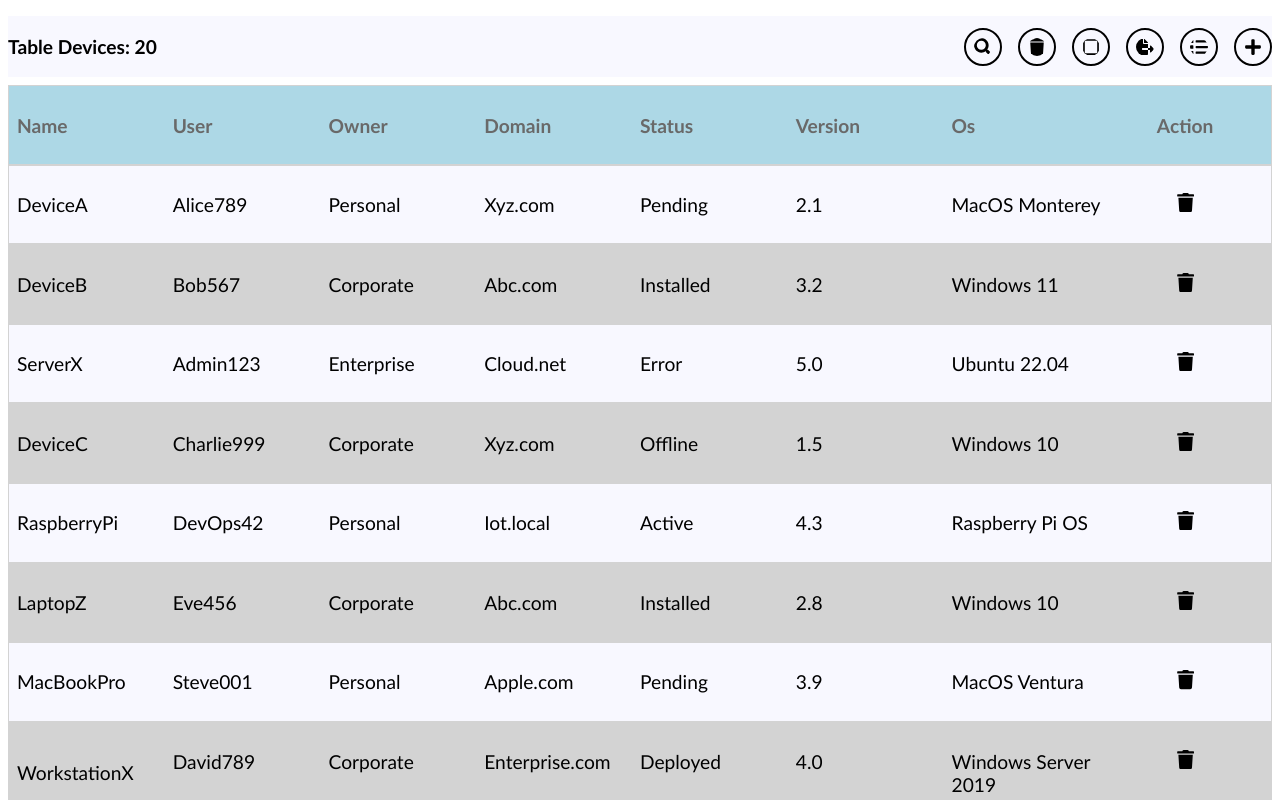
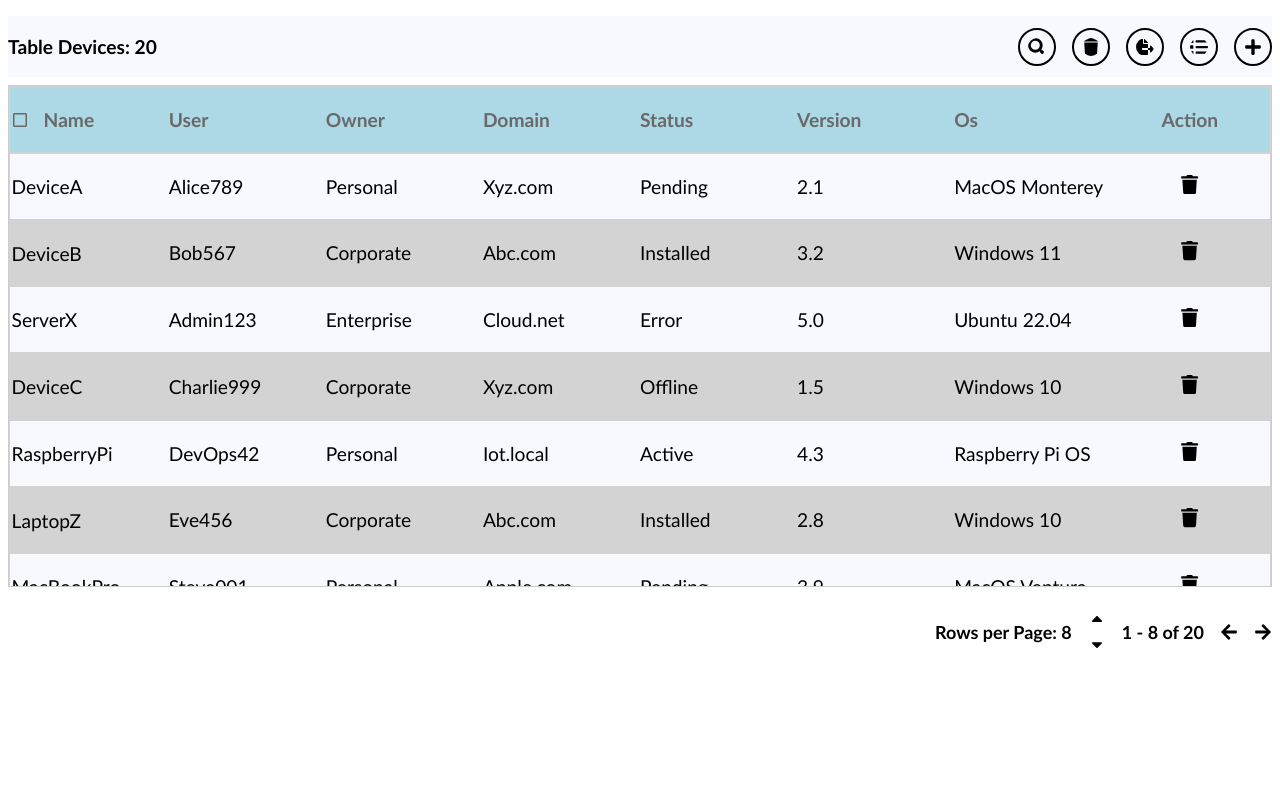
Before and after one commit to SaiCharanUvaraj/Table-UI, a React (Vite) app: page / in a window 1280 px wide. Shown: the top 800 px of the page. Built offline with nearby package versions, Linux system fonts and the light colour scheme.

Commit message:
corrected errors

```diff
--- a/src/App.css
+++ b/src/App.css
@@ -2,9 +2,13 @@
 {
     display: flex;
     flex-direction: column;
-    margin-top:0.5rem;
+    margin-top: 0.5rem;
     background-color: ghostwhite;
+    max-height: 500px;
+    overflow-y: auto;
+    border: 1px solid #ccc;
 }
+
 .navbar
 {
     display: flex;
@@ -34,7 +38,7 @@
     display: grid;
     grid-template-columns: 1fr 1fr 1fr 1fr 1fr 1fr 1fr 1fr;
     background-color: gainsboro;
-    padding:0.5rem;
+    padding:0.1rem;
     border: 1px lightgrey solid;
 }
 .text
@@ -56,14 +60,14 @@
 {
     margin:0.5rem;
     cursor: pointer;
-    padding: 0.5rem;
+    padding: 0.1rem;
     font-weight: 500;
-    font-size: medium;
-    width:10rem;
-    height: 2rem;
+    font-size:smaller;
+    width:7rem;
+    height: 1.5rem;
     border-radius: 0.5rem;
     border: 1px black solid;
-    font-weight: 600;
+    text-align: center;
 }
 
 .formPart
--- a/src/App.jsx
+++ b/src/App.jsx
@@ -19,6 +19,7 @@ export const App = () => {
   const [page, setPage] = useState({ start: 0, end: 1 });
   const [sortConfig, setSortConfig] = useState({ key: null, direction: 'asc' });
   const [selectedColumns,setSelectedColumns]=useState(Object.keys(info[0]));
+  const [pageRows,setPageRows]=useState(8);
 
   /* sorting functionalities.... */
   const handleSort = (key) => {
@@ -40,7 +41,7 @@ export const App = () => {
 
   /* Paging functionalities... */
   const pageRanges = [];
-  for (let i = 0; i <= info.length; i += 10)
+  for (let i = 0; i <= info.length; i += pageRows)
     pageRanges.push(i);
   if (pageRanges[pageRanges.length - 1] !== info.length)
     pageRanges.push(info.length);
@@ -54,6 +55,17 @@ export const App = () => {
     if (page.start === 0) return;
     setPage({ start: page.start - 1, end: page.end - 1 });
   };
+
+  const incPageRows =() =>{
+    if(pageRows===15)
+      return;
+    setPageRows(pageRows+1);
+  }
+  const decPageRows =() =>{
+    if(pageRows===5)
+      return;
+    setPageRows(pageRows-1);
+  }
 
   const pagedData = sortedData.slice(pageRanges[page.start], pageRanges[page.end]);
 
@@ -94,23 +106,34 @@ export const App = () => {
     setMultiSelect(false);
   };
 
+  const handleActionDelete =(key)=>{
+    alert("The item will be deleted!");
+    setInfo(indexedData.filter(item => item.index!==key));
+  }
+
   /*column choosing funtionalities... */
   const columns=Object.keys(info[0]);
 
   return (
     <div>
-      <Navbar select={select} setSelect={setSelect} info={info} setMultiSelect={setMultiSelect} handleDelete={handleDelete} multiSelect={multiSelect} columns={columns} selectedColumns={selectedColumns} setSelectedColumns={setSelectedColumns} setInfo={setInfo} />
+      <Navbar select={select} setSelect={setSelect} info={info} handleDelete={handleDelete} columns={columns} selectedColumns={selectedColumns} setSelectedColumns={setSelectedColumns} setInfo={setInfo} />
       <div className='table'>
         <div className='row' style={{ backgroundColor: "lightblue" }}>
           {selectedColumns.map((key) => (
-            <div key={key} className='column' style={{ cursor: "pointer" }}>
-              <div style={{ display: "flex", gap: "0.5rem", justifyContent: "flex-start", alignItems: "center" }} className="sortable-header" onClick={() => handleSort(key)}>
-                <p className='header'>{capitalize(key)}</p>
+            <div key={key} className='column'>
+              <div style={{ display: "flex", gap: "0.5rem", justifyContent: "flex-start", alignItems: "center" }} className="sortable-header">
+                {key===columns[0]?
+                  <div style={{display:"flex",alignItems:"center", gap: "1rem"}}>
+                    <FaRegSquare style={{ cursor: "pointer" }} color='dimgray' onClick={()=>setMultiSelect(!multiSelect)}/>
+                    <p className='header' onClick={() => handleSort(key)} style={{ cursor: "pointer" }}>{capitalize(key)}</p>
+                  </div>
+                  :
+                  <p className='header' onClick={() => handleSort(key)} style={{ cursor: "pointer" }}>{capitalize(key)}</p>}
                 {sortConfig.key === key ? (sortConfig.direction === 'asc' ? <button style={{ cursor: "pointer" }}>sort-desc</button> : <button style={{ cursor: "pointer" }}>sort-asc</button>):""}
                 {sortConfig.key === key ? ( sortConfig.direction === 'asc' ? <FaSortUp /> : <FaSortDown /> ) : ( <FaSort className='sort-icon' /> )}
               </div>
               {select &&
-                <input type="text" placeholder={`Search ${capitalize(key)}`} value={searchValues[key]} onChange={(e) => handleSearchChange(e, key)} style={{width:"80%",height:"1.5rem"}}/>
+                <input type="text" placeholder={`Search ${capitalize(key)}`} value={searchValues[key]} onChange={(e) => handleSearchChange(e, key)} style={{width:"80%",height:"1.5rem",marginBottom:"0.5rem"}}/>
               }
             </div>
           ))}
@@ -123,10 +146,10 @@ export const App = () => {
           onClick={()=>setSortConfig({ key: null, direction: 'asc' })}>
             <p className='text' style={{ display: "flex", alignItems: "center", gap: "1rem" }}>
               {multiSelect && !selectedItems.includes(item.index) &&
-                <FaRegSquare color="blue" onClick={() => handleChoose(item.index)} />
+                <FaRegSquare color="blue" onClick={() => handleChoose(item.index)} style={{ cursor: "pointer" }}/>
               }
               {multiSelect && selectedItems.includes(item.index) &&
-                <FaCheckSquare color="blue" onClick={() => handleRemoveChoose(item.index)} />
+                <FaCheckSquare color="blue" onClick={() => handleRemoveChoose(item.index)} style={{ cursor: "pointer" }}/>
               }
               {capitalize(item.name)}
             </p>
@@ -134,15 +157,20 @@ export const App = () => {
               <p key={key} className='text'>{capitalize(item[key])}</p>))
             }
 
-            <p className='text' style={{textAlign:"center"}}><FaTrash /></p>
+            <p className='text' style={{textAlign:"center"}}><FaTrash onClick={()=>handleActionDelete(item.index)} style={{ cursor: "pointer" }}/></p>
           </div>
         ))}
-        <div className='paging'>
-          <p className='bold-large'>{pageRanges[page.start] + 1} - {pageRanges[page.end]} of {info.length}</p>
-          <div className='bold-large' style={{ display: "flex", gap: "1rem" }}>
-            <FaArrowLeft onClick={handlePrevPageChange} />
-            <FaArrowRight onClick={handleNextPageChange} />
-          </div>
+      </div>
+      <div className='paging'>
+        <p className='bold-large'>Rows per Page: {pageRows}</p>
+        <div style={{display:"grid"}} className='bold-large'>
+          <FaSortUp onClick={incPageRows} style={{ cursor: "pointer" }} />
+          <FaSortDown onClick={decPageRows} style={{ cursor: "pointer" }} />
+        </div>
+        <p className='bold-large'>{pageRanges[page.start] + 1} - {pageRanges[page.end]} of {info.length}</p>
+        <div className='bold-large' style={{ display: "flex", gap: "1rem" }}>
+          <FaArrowLeft onClick={handlePrevPageChange} style={{ cursor: "pointer" }} />
+          <FaArrowRight onClick={handleNextPageChange} style={{ cursor: "pointer" }} />
         </div>
       </div>
     </div>
--- a/src/Navbar.jsx
+++ b/src/Navbar.jsx
@@ -3,11 +3,12 @@ import { FaFileExport, FaRegSquare, FaTrash, FaSearch, FaPlus, FaList, FaCheckSq
 import Form from './Form';
 import exportFile from "./ExportFile.js";
 
-const Navbar = ({ setSelect, select, info, setMultiSelect, handleDelete, multiSelect, columns, selectedColumns,setSelectedColumns, setInfo}) => {
+const Navbar = ({ setSelect, select, info, handleDelete, columns, selectedColumns,setSelectedColumns, setInfo}) => {
   const dropdownStyle = {
     position: "absolute",
     top: "50px",
     right: "10px",
+    width: "300px",
     background: "#fff",
     boxShadow: "0px 4px 6px rgba(0, 0, 0, 0.1)",
     borderRadius: "8px",
@@ -17,21 +18,38 @@ const Navbar = ({ setSelect, select, info, setMultiSelect, handleDelete, multiSe
 
   const [colDropdown, setColDropdown] = useState(false);
   const [addDropdown, setAddDropdown] = useState(false);
+  const [wantedColumns,setWantedColumns]=useState([])
   const dropdownRef = useRef(null);
 
   function capitalize(str) {
     return str ? str.charAt(0).toUpperCase() + str.slice(1) : "";
   }
 
-  const removeColumns=(item) =>{
+  const selectColumns=(item) =>{
     if(item===columns[0])
       return
-    const newColumns=selectedColumns.filter((x)=>item!=x);
-    setSelectedColumns(newColumns);
+    const cols=[...wantedColumns,item]
+    setWantedColumns(cols);
   }
-  const addColumns=(item) =>{
-    const newColumns=[...selectedColumns,item];
-    setSelectedColumns(newColumns);
+
+  const deSelectColumns=(item) =>{
+    if(item===columns[0])
+      return
+    const cols=wantedColumns.filter((x)=>item!=x);
+    setWantedColumns(cols);
+  }
+
+  const applyColumns =()=>{
+    if(wantedColumns.length===0)
+      return;
+    let cols = columns.filter(item => wantedColumns.includes(item));
+    cols=[columns[0],...cols];
+    setSelectedColumns(cols);
+  }
+
+  const resetColumns =()=>{
+    setSelectedColumns(columns);
+    setWantedColumns([]);
   }
 
   // Close dropdowns when clicking outside
@@ -56,7 +74,6 @@ const Navbar = ({ setSelect, select, info, setMultiSelect, handleDelete, multiSe
       <div className="operators">
         <FaSearch onClick={() => setSelect(!select)} className="nav-buttons" />
         <FaTrash onClick={handleDelete} className="nav-buttons" />
-        <FaRegSquare onClick={() => setMultiSelect(!multiSelect)} className="nav-buttons" />
         <FaFileExport onClick={() => exportFile(info)} className="nav-buttons" />
 
         <FaList onClick={() => setColDropdown(!colDropdown)} className="nav-buttons" />
@@ -66,13 +83,17 @@ const Navbar = ({ setSelect, select, info, setMultiSelect, handleDelete, multiSe
             <div style={{maxHeight: columns.length > 4 ? "200px" : "auto", overflowY: columns.length > 4 ? "auto" : "hidden"}}>
               {columns.map((item, index) => (
                 <div style={{display:"flex", alignItems:"center",gap:"0.5rem"}} key={index}>
-                  {selectedColumns.includes(item) && <FaCheckSquare onClick={()=>removeColumns(item)} />}
-                  {!selectedColumns.includes(item) && <FaRegSquare onClick={()=>addColumns(item)} />}
+                  {wantedColumns.includes(item) && <FaCheckSquare onClick={()=>deSelectColumns(item)} />}
+                  {!wantedColumns.includes(item) && <FaRegSquare onClick={()=>selectColumns(item)} />}
                   <p>{capitalize(item)}</p>
                 </div>
               ))}
             </div>
-            <p>{columns.length} columns chosen</p>
+            <div style={{display:"flex",alignItems:"center", gap: "0.1rem"}}>
+              <p style={{fontSize:"small"}}>{wantedColumns.length} columns</p>
+              <button onClick={applyColumns} className="btn">Apply</button>
+              <button onClick={resetColumns} className="btn">Reset</button>
+            </div>
           </div>
         )}
 
```
